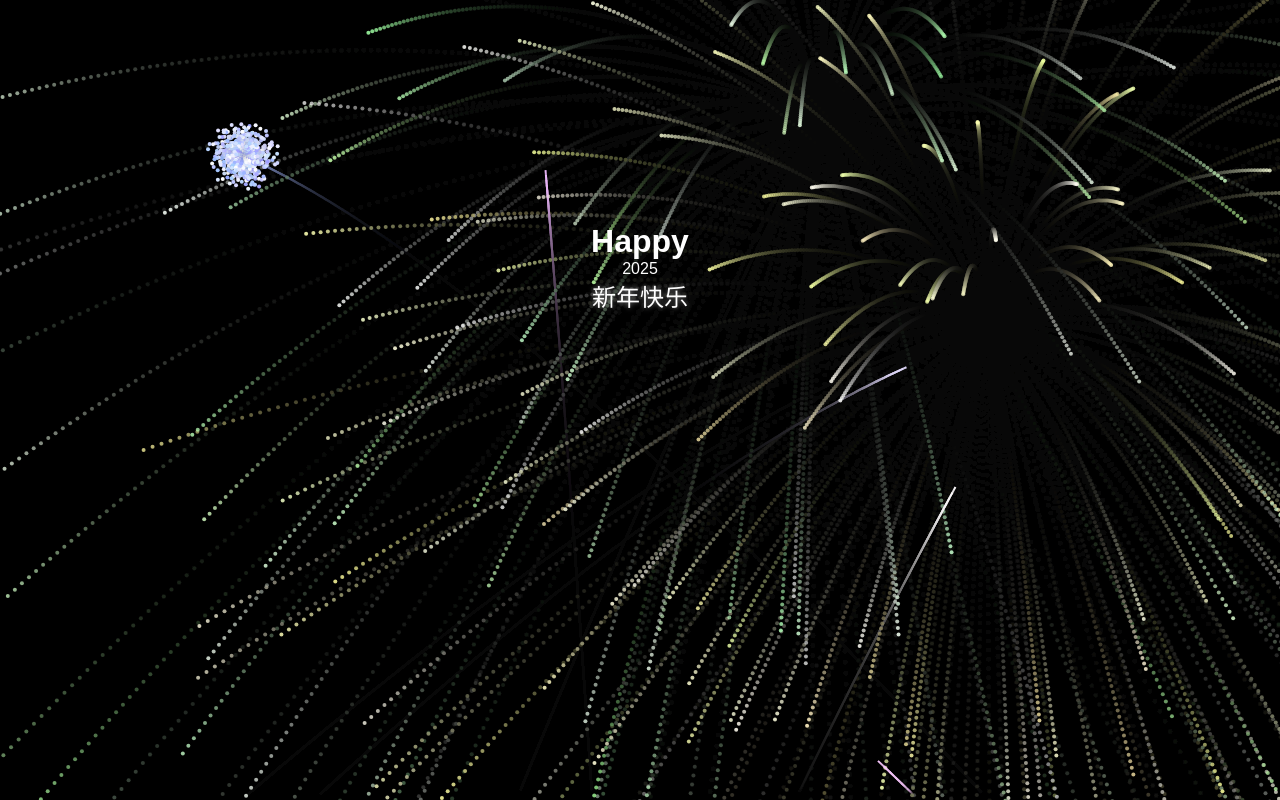
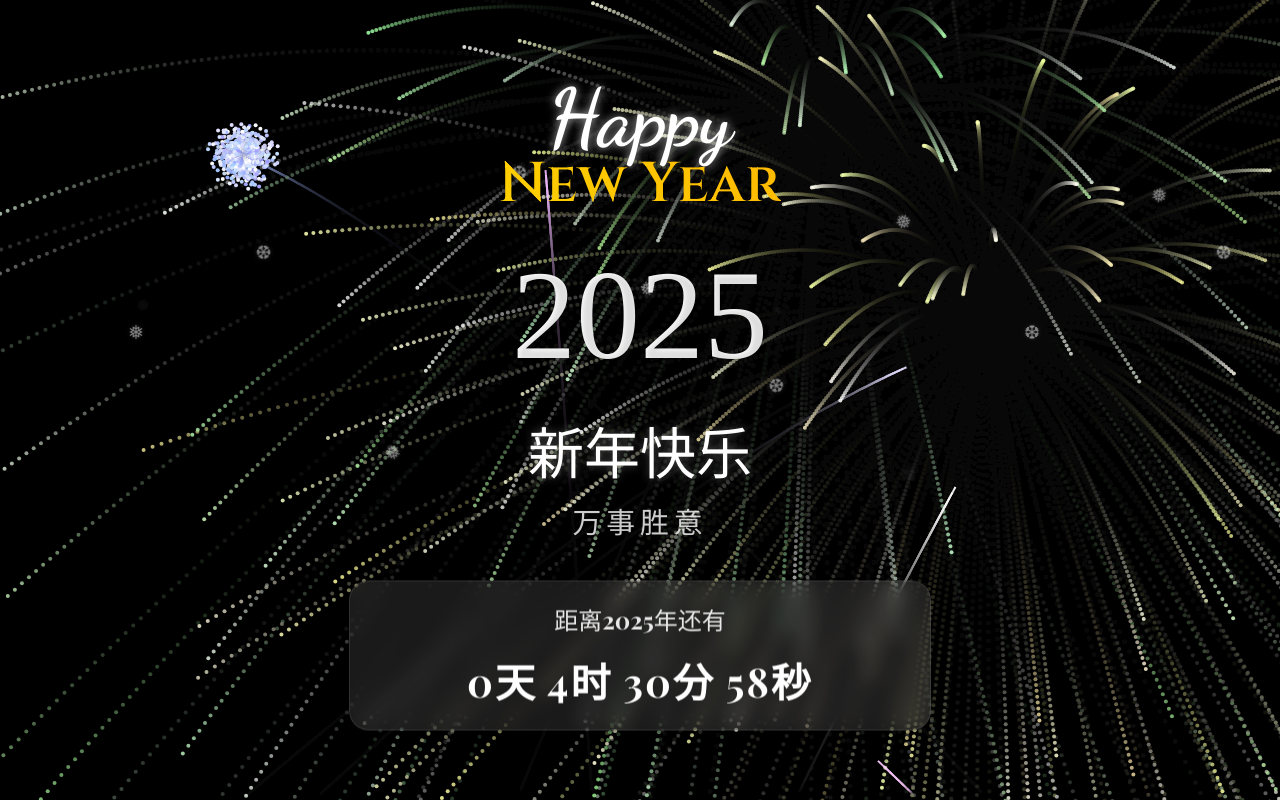
Before and after one commit to Casper-Feehily/NewYearFirework, a plain HTML site: page index.html in a window 1280 px wide. Drawn offline with nearby package versions, Linux system fonts and the light colour scheme; a web font is replaced by a local one.

Commit message:
修改效果

```diff
--- a/countdown.js
+++ b/countdown.js
@@ -1,19 +1,42 @@
 function updateCountdown() {
     const now = new Date();
-    const newYear = new Date('2025-01-01T00:00:00');
+    const newYear = new Date('2025-01-01T00:00:00+08:00');
     const diff = newYear - now;
 
+    // 计算剩余的天数、小时、分钟和秒数
     const days = Math.floor(diff / (1000 * 60 * 60 * 24));
     const hours = Math.floor((diff % (1000 * 60 * 60 * 24)) / (1000 * 60 * 60));
     const minutes = Math.floor((diff % (1000 * 60 * 60)) / (1000 * 60));
     const seconds = Math.floor((diff % (1000 * 60)) / 1000);
 
-    document.getElementById('days').textContent = String(days).padStart(2, '0');
-    document.getElementById('hours').textContent = String(hours).padStart(2, '0');
-    document.getElementById('minutes').textContent = String(minutes).padStart(2, '0');
-    document.getElementById('seconds').textContent = String(seconds).padStart(2, '0');
+    // 格式化显示
+    const countdownDisplay = `${days}天 ${hours}时 ${minutes}分 ${seconds}秒`;
+
+    // 更新DOM
+    const countdownElement = document.getElementById('countdown-numbers');
+    if (countdownElement) {
+        countdownElement.innerHTML = countdownDisplay;
+    }
+
+    // 如果到达新年，触发烟花
+    if (diff <= 0) {
+        countdownElement.innerHTML = "新年快乐！";
+        // 自动触发烟花效果
+        setInterval(() => {
+            const event = new MouseEvent('click', {
+                'view': window,
+                'bubbles': true,
+                'cancelable': true,
+                'clientX': Math.random() * window.innerWidth,
+                'clientY': Math.random() * window.innerHeight
+            });
+            document.dispatchEvent(event);
+        }, 800); // 每800毫秒触发一次烟花
+    }
 }
 
-// Update countdown every second
+// 每秒更新一次倒计时
 setInterval(updateCountdown, 1000);
-updateCountdown(); // Initial call
+
+// 立即执行一次，避免延迟
+updateCountdown();
--- a/index.html
+++ b/index.html
@@ -5,13 +5,47 @@
     <meta name="viewport" content="width=device-width, initial-scale=1.0">
     <title>新年烟花</title>
     <link rel="stylesheet" href="style.css">
+    <link href="https://fonts.googleapis.com/css2?family=Cinzel:wght@600&family=Ma+Nier:wght@700&family=Playfair+Display:wght@700&family=Dancing+Script:wght@700&display=swap" rel="stylesheet">
 </head>
 <body>
-    <div class="text-container">
-        <h1 class="title">Happy</h1>
-        <div class="year">2025</div>
-        <div class="wishes">新年快乐</div>
-        <div id="countdown"></div>
+    <!-- 雪花效果 -->
+    <div class="snowflakes" aria-hidden="true">
+        <div class="snowflake">❅</div><div class="snowflake">❆</div>
+        <div class="snowflake">❅</div><div class="snowflake">❆</div>
+        <div class="snowflake">❅</div><div class="snowflake">❆</div>
+        <div class="snowflake">❅</div><div class="snowflake">❆</div>
+        <div class="snowflake">❅</div><div class="snowflake">❆</div>
+    </div>
+
+    <!-- 主要内容容器 -->
+    <div class="main-container">
+        <!-- 新年祝福 -->
+        <div class="greeting-container">
+            <div class="greeting-english">
+                <span class="happy">Happy</span>
+                <span class="new-year">New Year</span>
+            </div>
+            <div class="year-number">2025</div>
+            <div class="greeting-chinese">
+                <div class="chinese-main">新年快乐</div>
+                <div class="chinese-sub">万事胜意</div>
+            </div>
+        </div>
+
+        <!-- 倒计时容器 -->
+        <div class="countdown-wrapper">
+            <div class="countdown-title">距离2025年还有</div>
+            <div id="countdown-numbers" class="countdown-numbers"></div>
+        </div>
+    </div>
+
+    <!-- 气泡效果 -->
+    <div class="bubbles">
+        <div class="bubble"></div><div class="bubble"></div>
+        <div class="bubble"></div><div class="bubble"></div>
+        <div class="bubble"></div><div class="bubble"></div>
+        <div class="bubble"></div><div class="bubble"></div>
+        <div class="bubble"></div><div class="bubble"></div>
     </div>
 
     <canvas id="fireworks"></canvas>
--- a/style.css
+++ b/style.css
@@ -1,100 +1,186 @@
-* {
+/* 全局样式 */
+body {
     margin: 0;
     padding: 0;
-    box-sizing: border-box;
+    min-height: 100vh;
+    background: linear-gradient(135deg, #1a1a1a 0%, #2d1f3d 100%);
+    overflow: hidden;
+    font-family: 'Playfair Display', serif;
 }
 
-body {
-    background: #000;
-    overflow: hidden;
-    font-family: 'Arial', sans-serif;
-    color: #fff;
+/* 主容器样式 */
+.main-container {
+    position: fixed;
+    top: 50%;
+    left: 50%;
+    transform: translate(-50%, -50%);
+    text-align: center;
+    z-index: 10;
+    width: 100%;
 }
 
-canvas {
+/* 祝福语容器 */
+.greeting-container {
+    margin-bottom: 40px;
+}
+
+/* 英文祝福 */
+.greeting-english {
+    margin-bottom: 20px;
+}
+
+.happy {
+    font-family: 'Dancing Script', cursive;
+    font-size: 5em;
+    color: #fff;
+    display: block;
+    text-shadow: 0 0 10px rgba(255, 255, 255, 0.7);
+    margin-bottom: -20px;
+    animation: fadeInDown 1.5s ease-out;
+}
+
+.new-year {
+    font-family: 'Cinzel', serif;
+    font-size: 3.5em;
+    background: linear-gradient(45deg, #FFD700, #FFA500);
+    background-size: 200% 200%;
+    -webkit-background-clip: text;
+    -webkit-text-fill-color: transparent;
+    animation: fadeInUp 1.5s ease-out;
+}
+
+/* 年份样式 */
+.year-number {
+    font-family: 'Ma Nier', serif;
+    font-size: 8em;
+    margin: 10px 0;
+    background: linear-gradient(to right, #fff, #f0f0f0);
+    -webkit-background-clip: text;
+    -webkit-text-fill-color: transparent;
+    text-shadow: 2px 2px 4px rgba(0,0,0,0.1);
+    animation: fadeIn 2s ease-out;
+}
+
+/* 中文祝福 */
+.greeting-chinese {
+    margin-top: 20px;
+    animation: fadeInUp 1.5s ease-out;
+}
+
+.chinese-main {
+    font-size: 3.5em;
+    color: #fff;
+    margin-bottom: 10px;
+    text-shadow: 0 0 10px rgba(255, 255, 255, 0.3);
+}
+
+.chinese-sub {
+    font-size: 1.8em;
+    color: rgba(255, 255, 255, 0.8);
+    letter-spacing: 5px;
+}
+
+/* 倒计时样式 */
+.countdown-wrapper {
+    background: rgba(255, 255, 255, 0.1);
+    backdrop-filter: blur(10px);
+    border-radius: 20px;
+    padding: 20px 40px;
+    margin: 0 auto;
+    max-width: 500px;
+    box-shadow: 0 8px 32px rgba(0, 0, 0, 0.1);
+    border: 1px solid rgba(255, 255, 255, 0.1);
+    animation: fadeIn 2s ease-out;
+}
+
+.countdown-title {
+    font-size: 1.5em;
+    color: rgba(255, 255, 255, 0.9);
+    margin-bottom: 15px;
+}
+
+.countdown-numbers {
+    font-size: 2.5em;
+    color: #fff;
+    font-weight: bold;
+    letter-spacing: 2px;
+}
+
+/* 雪花效果 */
+.snowflake {
+    color: #fff;
+    font-size: 1.2em;
+    position: fixed;
+    top: -10%;
+    animation: snowfall linear infinite;
+    text-shadow: 0 0 5px rgba(255, 255, 255, 0.3);
+    opacity: 0.5;
+    z-index: 1;
+}
+
+@keyframes snowfall {
+    0% {
+        transform: translateY(-10vh) rotate(0deg);
+    }
+    100% {
+        transform: translateY(110vh) rotate(360deg);
+    }
+}
+
+/* 气泡效果 */
+.bubble {
+    position: fixed;
+    bottom: -20px;
+    background: radial-gradient(circle at 50% 50%,
+        rgba(255, 255, 255, 0.2),
+        rgba(255, 255, 255, 0.1));
+    border-radius: 50%;
+    animation: float linear infinite;
+    z-index: 1;
+}
+
+@keyframes float {
+    0% {
+        transform: translateY(0) scale(1);
+        opacity: 0;
+    }
+    50% {
+        opacity: 0.3;
+    }
+    100% {
+        transform: translateY(-100vh) scale(0);
+        opacity: 0;
+    }
+}
+
+/* Canvas样式 */
+#fireworks {
     position: fixed;
     top: 0;
     left: 0;
     width: 100%;
     height: 100%;
+    z-index: 0;
 }
 
-.text-container {
-    position: fixed;
-    top: 35%;
-    left: 50%;
-    transform: translate(-50%, -50%);
-    text-align: center;
-    z-index: 1;
-    width: 100%;
-}
-
-.main-text h1 {
-    font-size: 4em;
-    margin: 0;
-    text-shadow: 0 0 10px rgba(255, 255, 255, 0.7);
-    animation: glow 2s ease-in-out infinite alternate;
-    opacity: 0;
-    transform: translateY(20px);
-    animation: fadeInUp 1s forwards;
-}
-
-.main-text .year {
-    font-size: 5em;
-    background: linear-gradient(45deg, #ff6b6b, #feca57, #48dbfb, #ff6b6b);
-    -webkit-background-clip: text;
-    background-clip: text;
-    color: transparent;
-    background-size: 300% 300%;
-    animation: gradient 4s ease infinite;
-}
-
-.sub-text {
-    margin-top: 2em;
-    opacity: 0;
-    animation: fadeIn 2s 1s forwards;
-}
-
-.wishes {
-    font-size: 1.5em;
-    margin-bottom: 1em;
-    text-shadow: 0 0 5px rgba(255, 255, 255, 0.5);
-}
-
-.countdown {
-    font-size: 2em;
-    display: flex;
-    justify-content: center;
-    gap: 20px;
-}
-
-.countdown span {
-    background: rgba(255, 255, 255, 0.1);
-    padding: 10px 15px;
-    border-radius: 10px;
-    min-width: 80px;
-    display: inline-block;
-    animation: pulse 1s infinite;
-}
-
-@keyframes glow {
+/* 动画效果 */
+@keyframes fadeIn {
     from {
-        text-shadow: 0 0 10px #fff;
+        opacity: 0;
     }
     to {
-        text-shadow: 0 0 20px #fff, 0 0 30px #ff4da6, 0 0 40px #ff4da6;
+        opacity: 1;
     }
 }
 
-@keyframes gradient {
-    0% {
-        background-position: 0% 50%;
+@keyframes fadeInDown {
+    from {
+        opacity: 0;
+        transform: translateY(-20px);
     }
-    50% {
-        background-position: 100% 50%;
-    }
-    100% {
-        background-position: 0% 50%;
+    to {
+        opacity: 1;
+        transform: translateY(0);
     }
 }
 
@@ -109,23 +195,25 @@ canvas {
     }
 }
 
-@keyframes fadeIn {
-    from {
-        opacity: 0;
-    }
-    to {
-        opacity: 1;
-    }
-}
+/* 为雪花和气泡设置随机位置和动画时间 */
+.snowflake:nth-child(1) { left: 10%; animation-duration: 10s; }
+.snowflake:nth-child(2) { left: 20%; animation-duration: 12s; }
+.snowflake:nth-child(3) { left: 30%; animation-duration: 8s; }
+.snowflake:nth-child(4) { left: 40%; animation-duration: 15s; }
+.snowflake:nth-child(5) { left: 50%; animation-duration: 11s; }
+.snowflake:nth-child(6) { left: 60%; animation-duration: 9s; }
+.snowflake:nth-child(7) { left: 70%; animation-duration: 13s; }
+.snowflake:nth-child(8) { left: 80%; animation-duration: 10s; }
+.snowflake:nth-child(9) { left: 90%; animation-duration: 14s; }
+.snowflake:nth-child(10) { left: 95%; animation-duration: 12s; }
 
-@keyframes pulse {
-    0% {
-        transform: scale(1);
-    }
-    50% {
-        transform: scale(1.05);
-    }
-    100% {
-        transform: scale(1);
-    }
-}
+.bubble:nth-child(1) { left: 10%; width: 30px; height: 30px; animation-duration: 8s; }
+.bubble:nth-child(2) { left: 20%; width: 20px; height: 20px; animation-duration: 5s; }
+.bubble:nth-child(3) { left: 30%; width: 25px; height: 25px; animation-duration: 7s; }
+.bubble:nth-child(4) { left: 40%; width: 15px; height: 15px; animation-duration: 11s; }
+.bubble:nth-child(5) { left: 50%; width: 30px; height: 30px; animation-duration: 6s; }
+.bubble:nth-child(6) { left: 60%; width: 20px; height: 20px; animation-duration: 8s; }
+.bubble:nth-child(7) { left: 70%; width: 25px; height: 25px; animation-duration: 12s; }
+.bubble:nth-child(8) { left: 80%; width: 15px; height: 15px; animation-duration: 6s; }
+.bubble:nth-child(9) { left: 90%; width: 30px; height: 30px; animation-duration: 5s; }
+.bubble:nth-child(10) { left: 95%; width: 20px; height: 20px; animation-duration: 10s; }
```
